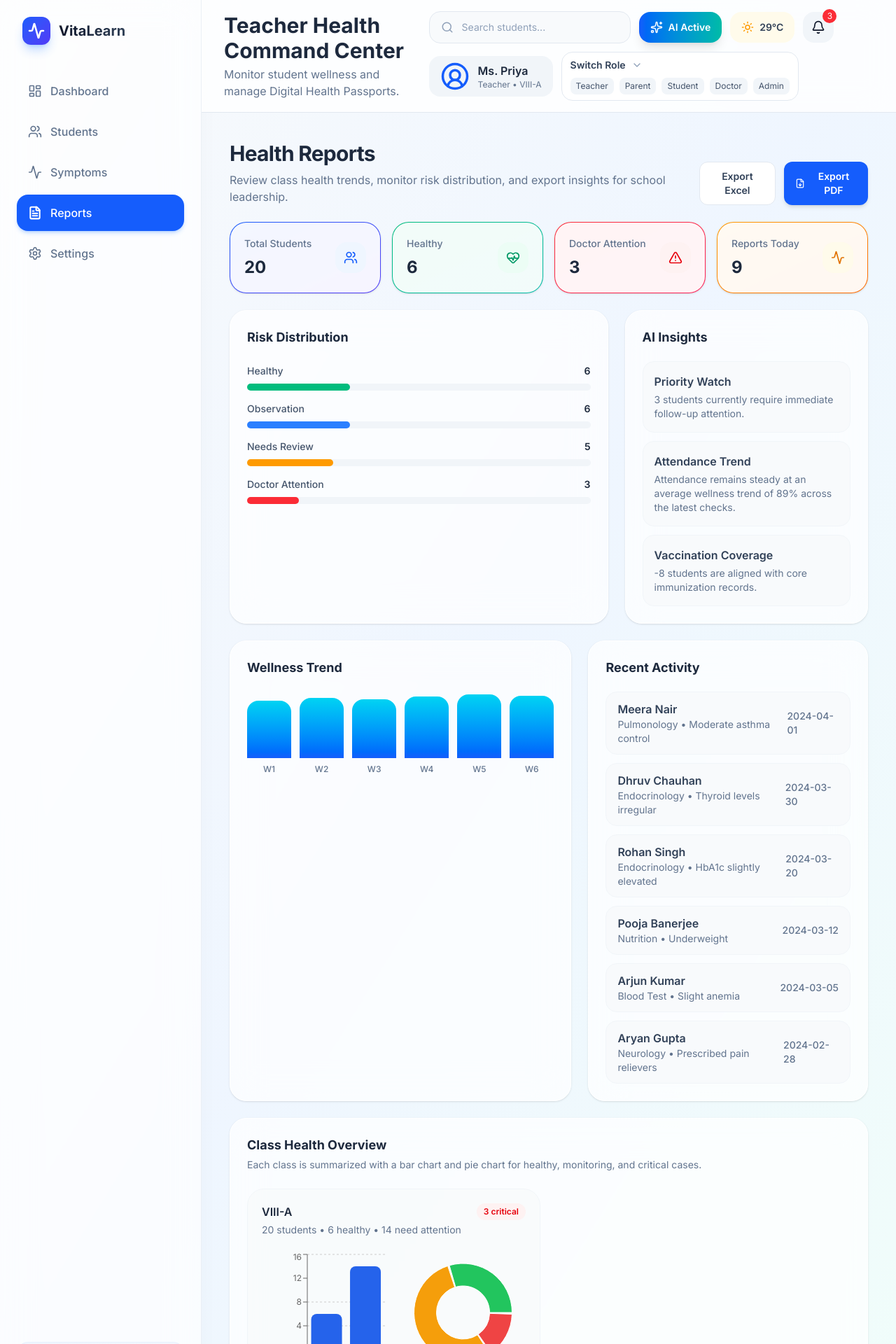
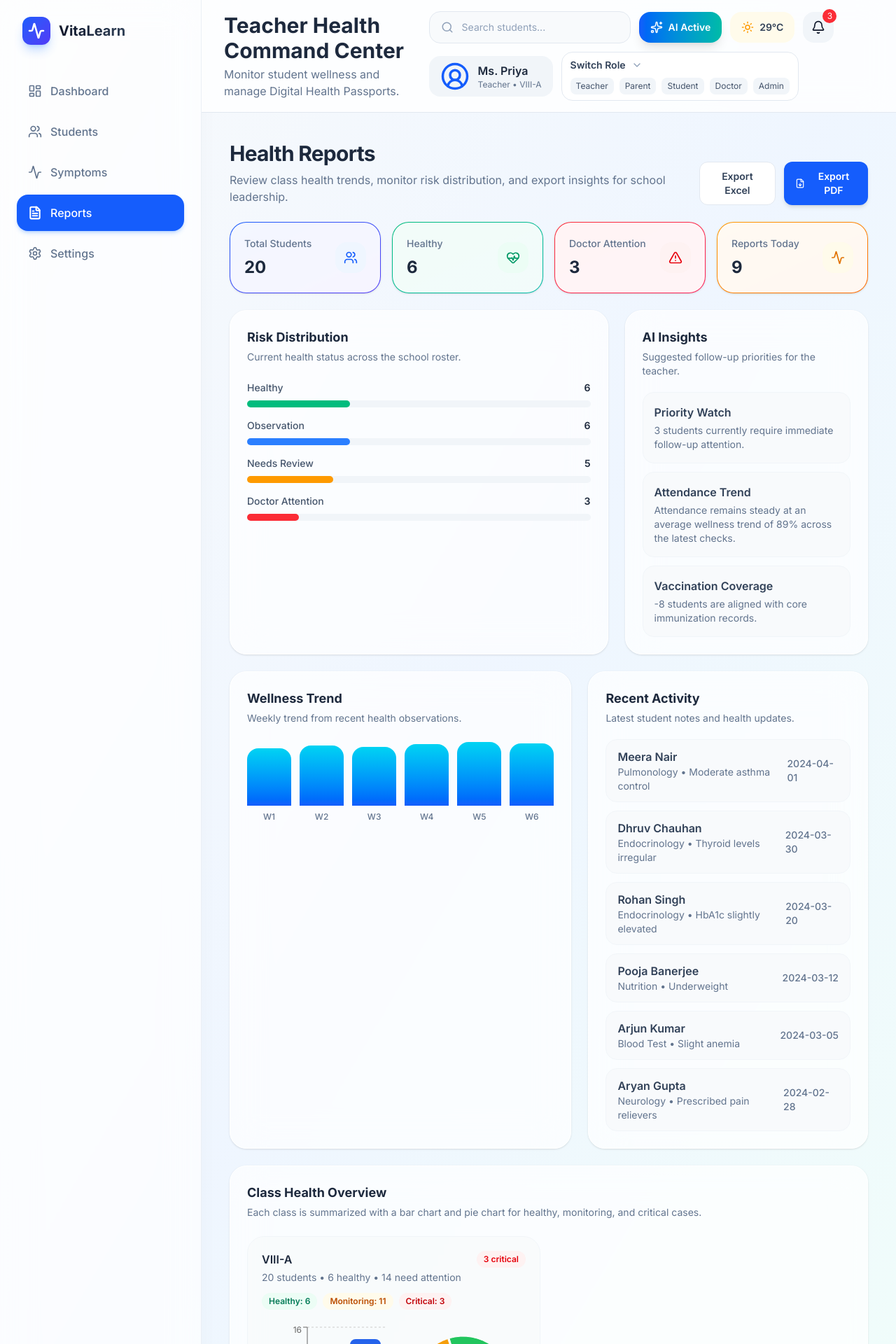
Before and after one commit to dhanushritangavelou2007/VitaLearn-Nexus, a React (Vite) app in the folder frontend/: page /teacher/reports in a window 1280 px wide. Shown: the top 1920 px of the page at 70% size. Built offline with nearby package versions, Linux system fonts and the light colour scheme.

Commit message:
changes in dashboard

```diff
--- a/frontend/src/App.jsx
+++ b/frontend/src/App.jsx
@@ -22,6 +22,7 @@ function App() {
       <Route path="/teacher/students" element={<Students />} />
       <Route path="/teacher/create-passport" element={<CreatePassport />} />
       <Route path="/teacher/student-profile/:id" element={<StudentProfile />} />
+      <Route path="/teacher/report-symptoms" element={<Navigate to="/teacher/report-symptoms/1" replace />} />
       <Route path="/teacher/report-symptoms/:id" element={<ReportSymptoms />} />
 
       <Route path="/students" element={<Navigate to="/teacher/students" replace />} />
--- a/frontend/src/components/health/QuickActions.jsx
+++ b/frontend/src/components/health/QuickActions.jsx
@@ -23,7 +23,7 @@ function QuickActions() {
       title: "Report Symptoms",
       description: "Record health observations",
       icon: Stethoscope,
-      path: "/teacher/report-symptoms",
+      path: "/teacher/report-symptoms/1",
     },
     {
       title: "View Students",
--- a/frontend/src/pages/teacher/Reports.jsx
+++ b/frontend/src/pages/teacher/Reports.jsx
@@ -120,7 +120,12 @@ function Reports() {
 
         <div className="grid gap-6 xl:grid-cols-[1.4fr_0.9fr]">
           <div className="rounded-3xl border border-white bg-white/70 p-6 shadow-sm backdrop-blur-xl">
-            <h2 className="text-lg font-bold text-slate-800">Risk Distribution</h2>
+            <div className="flex items-center justify-between">
+              <div>
+                <h2 className="text-lg font-bold text-slate-800">Risk Distribution</h2>
+                <p className="mt-1 text-sm text-slate-500">Current health status across the school roster.</p>
+              </div>
+            </div>
             <div className="mt-6 space-y-4">
               {[
                 { label: "Healthy", value: stats.healthy, color: "bg-emerald-500" },
@@ -142,7 +147,12 @@ function Reports() {
           </div>
 
           <div className="rounded-3xl border border-white bg-white/70 p-6 shadow-sm backdrop-blur-xl">
-            <h2 className="text-lg font-bold text-slate-800">AI Insights</h2>
+            <div className="flex items-center justify-between">
+              <div>
+                <h2 className="text-lg font-bold text-slate-800">AI Insights</h2>
+                <p className="mt-1 text-sm text-slate-500">Suggested follow-up priorities for the teacher.</p>
+              </div>
+            </div>
             <div className="mt-5 space-y-3">
               {insightItems.map((item) => (
                 <InsightItem key={item.title} title={item.title} description={item.description} />
@@ -153,7 +163,12 @@ function Reports() {
 
         <div className="grid gap-6 xl:grid-cols-[1.1fr_0.9fr]">
           <div className="rounded-3xl border border-white bg-white/70 p-6 shadow-sm backdrop-blur-xl">
-            <h2 className="text-lg font-bold text-slate-800">Wellness Trend</h2>
+            <div className="flex items-center justify-between">
+              <div>
+                <h2 className="text-lg font-bold text-slate-800">Wellness Trend</h2>
+                <p className="mt-1 text-sm text-slate-500">Weekly trend from recent health observations.</p>
+              </div>
+            </div>
             <div className="mt-6 flex items-end gap-3">
               {attendanceTrend.map((value, index) => (
                 <div key={index} className="flex flex-1 flex-col items-center gap-2">
@@ -165,7 +180,12 @@ function Reports() {
           </div>
 
           <div className="rounded-3xl border border-white bg-white/70 p-6 shadow-sm backdrop-blur-xl">
-            <h2 className="text-lg font-bold text-slate-800">Recent Activity</h2>
+            <div className="flex items-center justify-between">
+              <div>
+                <h2 className="text-lg font-bold text-slate-800">Recent Activity</h2>
+                <p className="mt-1 text-sm text-slate-500">Latest student notes and health updates.</p>
+              </div>
+            </div>
             <div className="mt-5 space-y-3">
               {recentActivity.map((item) => (
                 <div key={item.id} className="flex items-center justify-between rounded-2xl border border-slate-100 bg-slate-50 px-4 py-3">
@@ -200,6 +220,18 @@ function Reports() {
                   <div className="rounded-full bg-red-50 px-2.5 py-1 text-xs font-semibold text-red-600">
                     {summary.critical} critical
                   </div>
+                </div>
+
+                <div className="mt-3 flex flex-wrap gap-2">
+                  <span className="rounded-full bg-emerald-50 px-2.5 py-1 text-xs font-semibold text-emerald-700">
+                    Healthy: {summary.healthy}
+                  </span>
+                  <span className="rounded-full bg-amber-50 px-2.5 py-1 text-xs font-semibold text-amber-700">
+                    Monitoring: {summary.pieData[1].value}
+                  </span>
+                  <span className="rounded-full bg-red-50 px-2.5 py-1 text-xs font-semibold text-red-700">
+                    Critical: {summary.critical}
+                  </span>
                 </div>
 
                 <div className="mt-5 grid gap-4 md:grid-cols-2">
```
